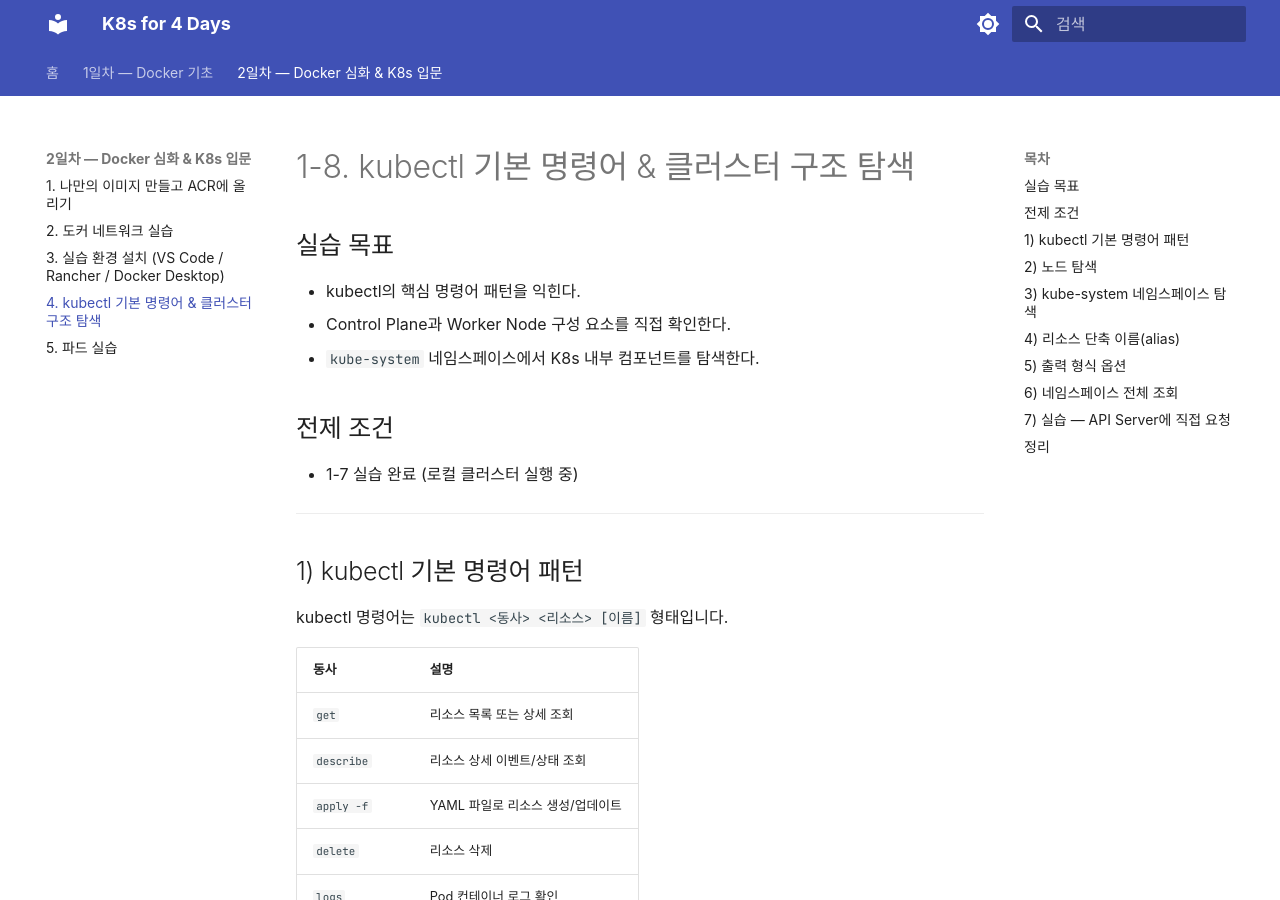
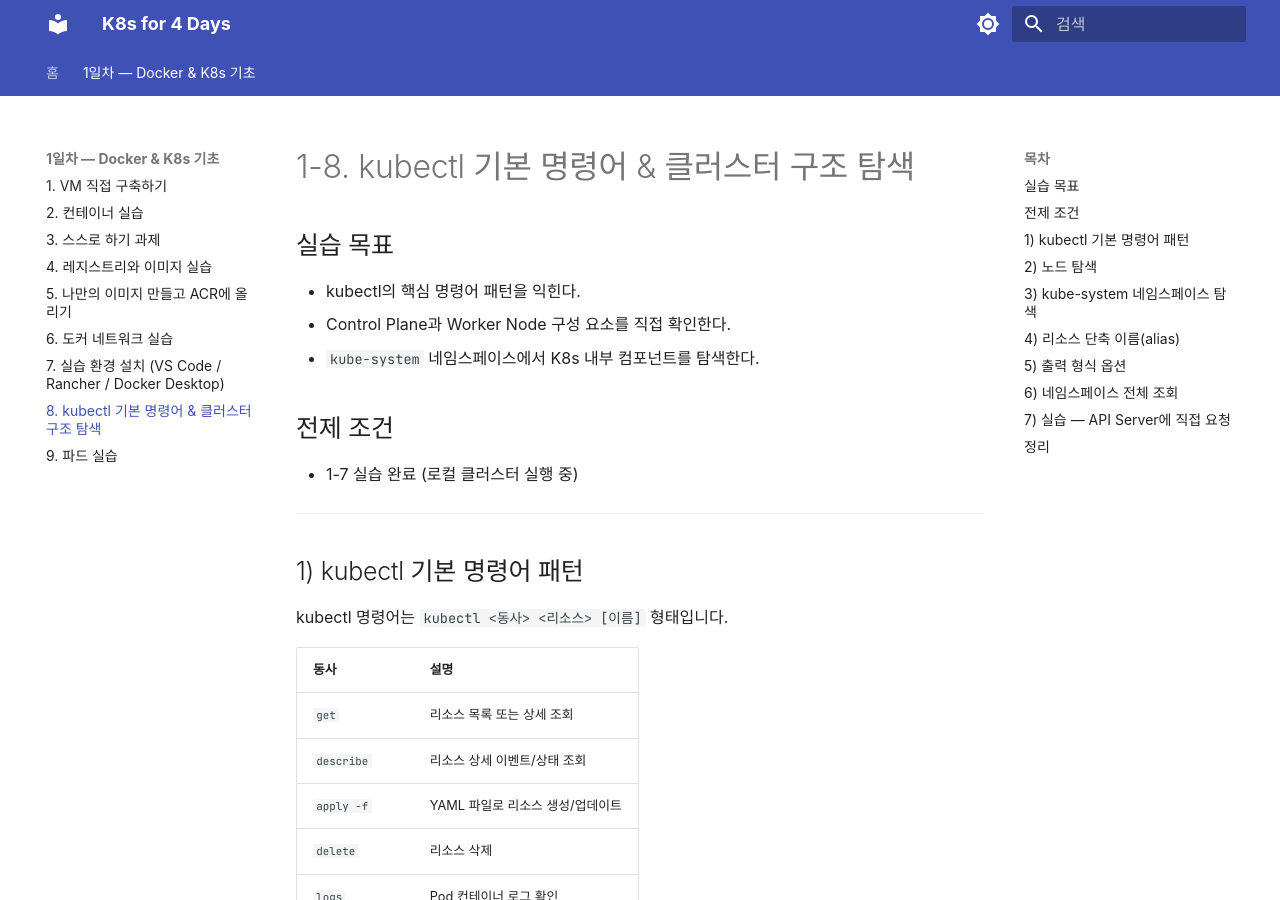
Before and after one commit to skilleat-labs/k8s-for-4days, an MkDocs documentation site: the page built from docs/day1/1-kubectl-basics.md, in a window 1280 px wide and 900 px high. Built offline with MkDocs 1.6.1 and Material for MkDocs 9.7.7, drawn with Linux system fonts in a browser that asks for light colours; some web fonts are replaced.

Commit message:
Revert "refactor: 5번 이후 실습을 2일차로 분리"
This reverts commit 4804cf2bb9e95693d5016daaefa123e65eb67a46.

```diff
--- a/mkdocs.yml
+++ b/mkdocs.yml
@@ -33,17 +33,16 @@ theme:
 
 nav:
   - 홈: index.md
-  - 1일차 — Docker 기초:
+  - 1일차 — Docker & K8s 기초:
       - 1. VM 직접 구축하기: day1/1-1-vm-setup.md
       - 2. 컨테이너 실습: day1/1-2-container.md
       - 3. 스스로 하기 과제: day1/1-2-1-practice.md
       - 4. 레지스트리와 이미지 실습: day1/1-3-registry.md
-  - 2일차 — Docker 심화 & K8s 입문:
-      - 1. 나만의 이미지 만들고 ACR에 올리기: day2/1-3-1-acr.md
-      - 2. 도커 네트워크 실습: day2/1-6-network.md
-      - 3. 실습 환경 설치 (VS Code / Rancher / Docker Desktop): day2/1-env-setup.md
-      - 4. kubectl 기본 명령어 & 클러스터 구조 탐색: day2/1-kubectl-basics.md
-      - 5. 파드 실습: day2/2-1-pod.md
+      - 5. 나만의 이미지 만들고 ACR에 올리기: day1/1-3-1-acr.md
+      - 6. 도커 네트워크 실습: day1/1-6-network.md
+      - 7. 실습 환경 설치 (VS Code / Rancher / Docker Desktop): day1/1-env-setup.md
+      - 8. kubectl 기본 명령어 & 클러스터 구조 탐색: day1/1-kubectl-basics.md
+      - 9. 파드 실습: day1/2-1-pod.md
 
 markdown_extensions:
   - admonition
```
Also changed, not shown: docs/day1/1-3-1-acr.md (renamed from docs/day2/1-3-1-acr.md), docs/day1/1-6-network.md (renamed from docs/day2/1-6-network.md), docs/day1/1-env-setup.md (renamed from docs/day2/1-env-setup.md), docs/day1/1-kubectl-basics.md (renamed from docs/day2/1-kubectl-basics.md), docs/day1/2-1-pod.md (renamed from docs/day2/2-1-pod.md).
